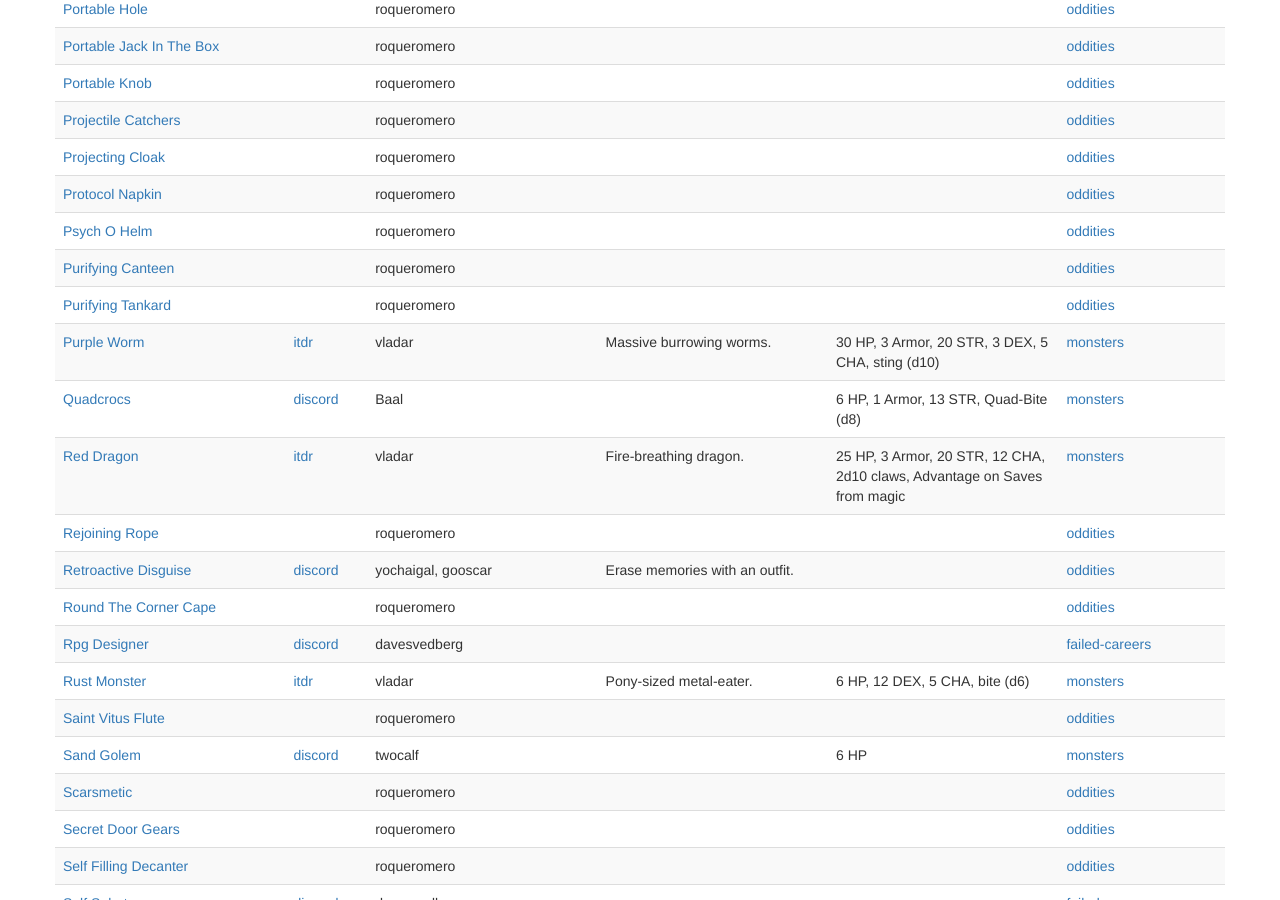
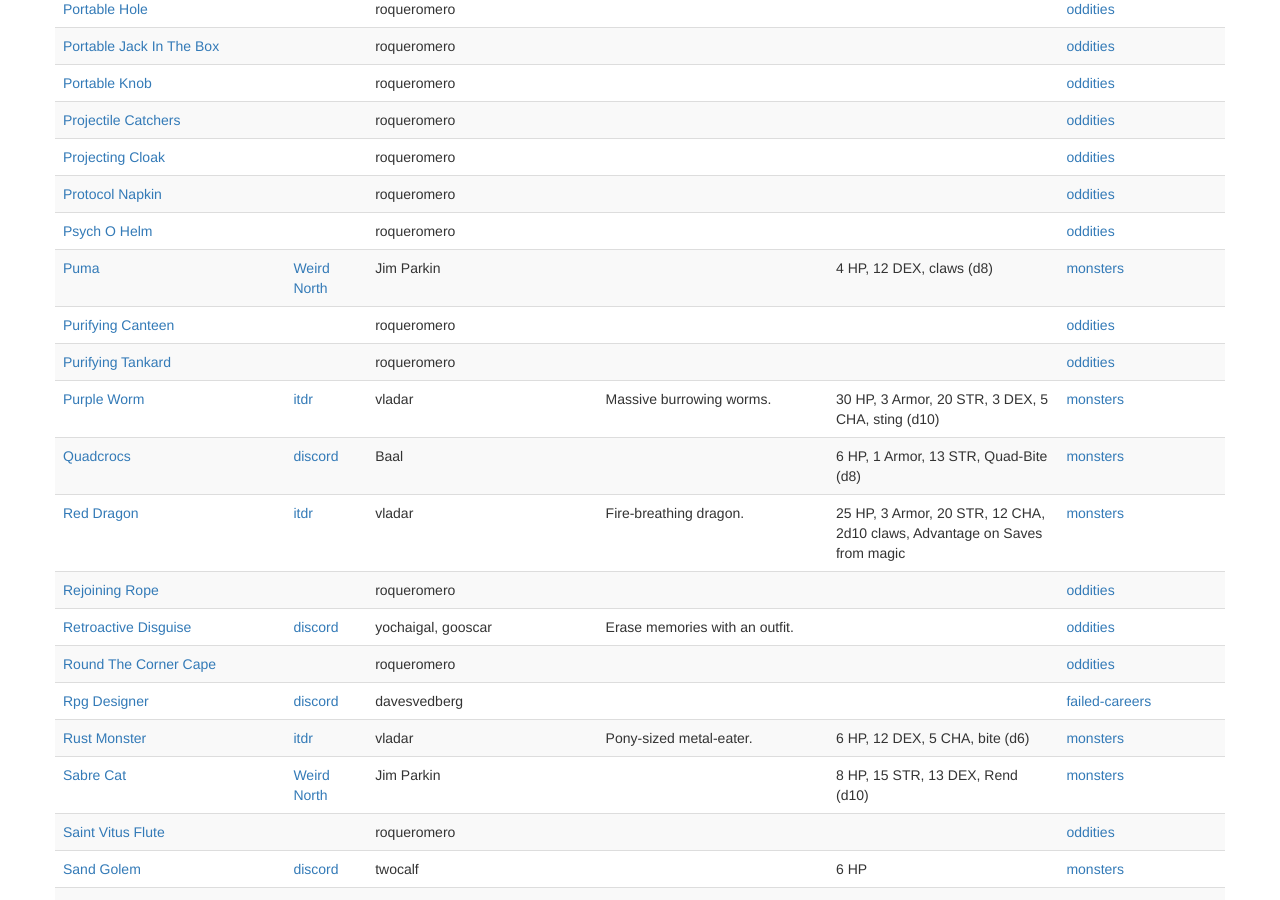
Before and after one commit to yochaigal/intotheodd, a Jekyll site: the page built from index.html, in a window 1280 px wide and 900 px high, scrolled down 4669 px. Built offline with Jekyll 4.4.1, drawn with Linux system fonts in a browser that asks for light colours; nearby versions of some CDN libraries; some of the changed text lies outside the part shown.

Commit message:
added some weird north monsters

```diff
--- /dev/null
+++ b/_posts/monsters/2020-08-30-puma.md
@@ -0,0 +1,16 @@
+---
+layout: entry
+name: Puma
+summary:
+stats: 4 HP, 12 DEX, claws (d8)
+subtext1: " • Hard to detect, easily ambushes. "
+subtext2: " • Keen night vision and crepuscular hunting."
+subtext3:
+subtext4:
+author: Jim Parkin
+source: Weird North
+source-url: https://www.drivethrurpg.com/product/324238/Weird-North
+category: monsters
+inspiration:
+inspiration-url:
+---
--- /dev/null
+++ b/_posts/monsters/2020-08-30-sabre-cat.md
@@ -0,0 +1,16 @@
+---
+layout: entry
+name: Sabre Cat
+summary:
+stats: 8 HP, 15 STR, 13 DEX, Rend (d10)
+subtext1: " • Apex feline agility with ursine musculature."
+subtext2: " • Two freaking scimitar teeth."
+subtext3: " • Critical: d6 - 1-4 bleed out, 5-6 lose a limb."
+subtext4:
+author: Jim Parkin
+source: Weird North
+source-url: https://www.drivethrurpg.com/product/324238/Weird-North
+category: monsters
+inspiration:
+inspiration-url:
+---
--- /dev/null
+++ b/_posts/monsters/2020-08-30-tiger.md
@@ -0,0 +1,16 @@
+---
+layout: entry
+name: Tiger
+summary:
+stats: 5 HP, 14 STR, cite-and-claws (d6 + d8)
+subtext1: " • Intimidating, fear-inducing roar."
+subtext2: " • Charges and bats its victims with its claws. "
+subtext3:
+subtext4:
+author: Jim Parkin
+source: Weird North
+source-url: https://www.drivethrurpg.com/product/324238/Weird-North
+category: monsters
+inspiration:
+inspiration-url:
+---
```
Also changed, not shown: _posts/monsters/2020-08-29-zombie.md (+1 -1 lines).
